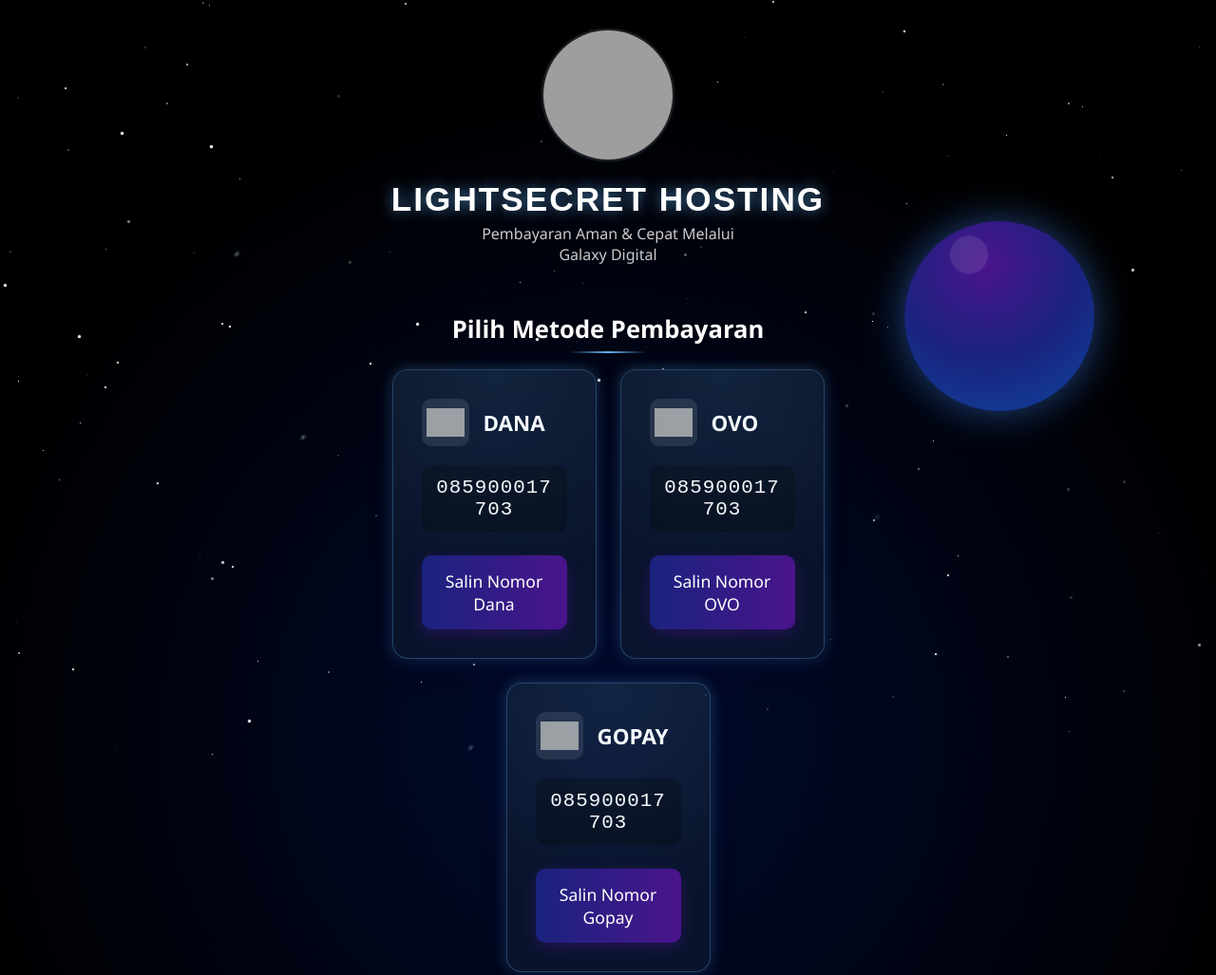
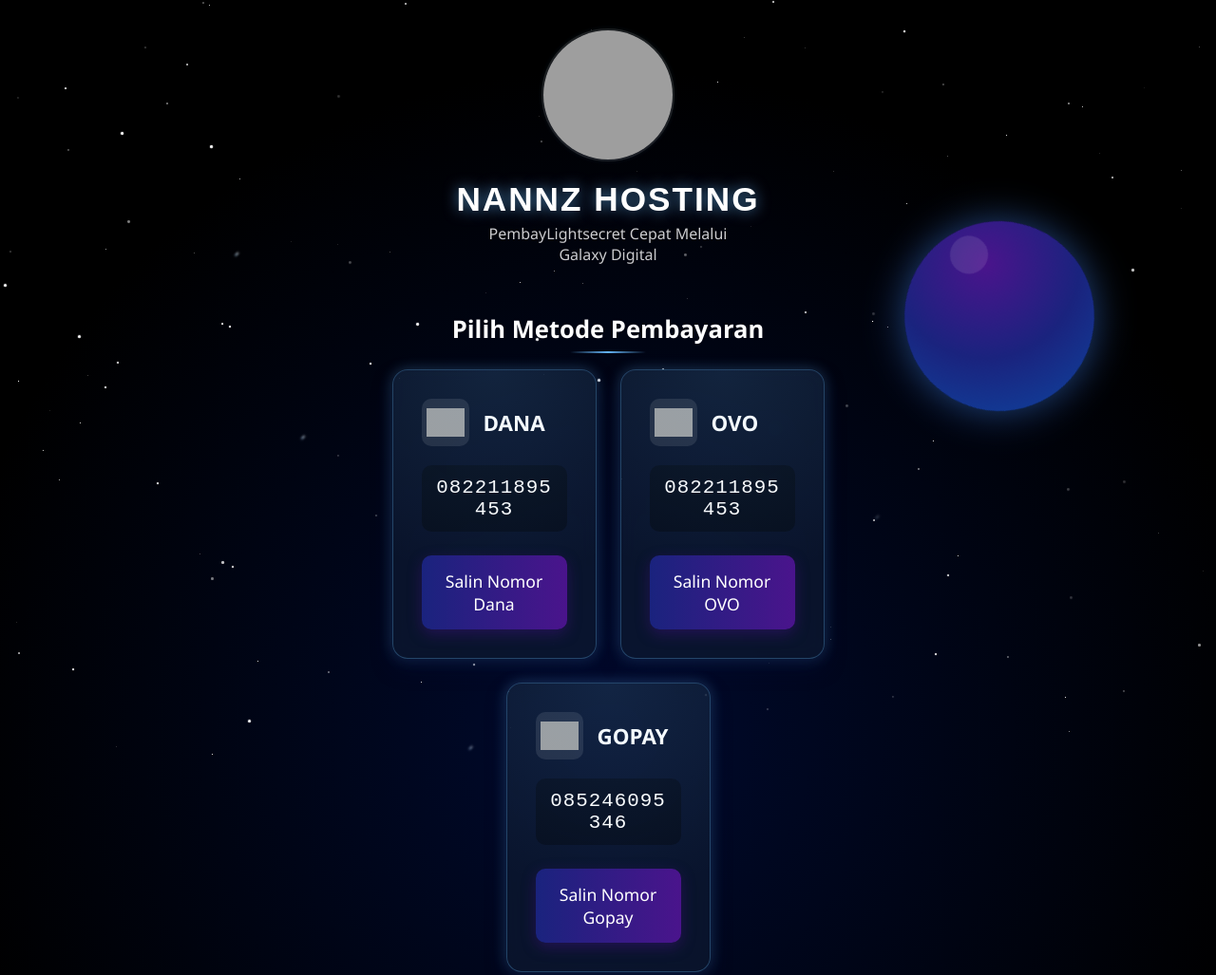
Before and after one commit to nannz-hosting/maissy-adekku-cantik-, a website: page adekku🤍/index.html in a window 1280 px wide. Shown: the top 1027 px of the page at 95% size. Drawn offline with Linux system fonts and the light colour scheme; grey boxes are pictures that could not be loaded.

Commit message:
Update index.html

```diff
--- a/adekku🤍/index.html
+++ b/adekku🤍/index.html
@@ -3,7 +3,7 @@
 <head>
     <meta charset="UTF-8">
     <meta name="viewport" content="width=device-width, initial-scale=1.0">
-    <title>LIGHTSECRET HOSTING - Pembayaran Luar Angkasa</title>
+    <title>NANNZ HOSTING - Pembayaran Luar Angkasa</title>
     <style>
         /* RESET & BASE STYLES */
         * {
@@ -481,10 +481,10 @@
     <header>
         <div class="profile-container">
             <div class="profile-glow"></div>
-            <img src="https://files.catbox.moe/h3nu9c.jpg" alt="Profile" class="profile-img">
+            <img src="https://files.catbox.moe/kvm7kw.jpeg" alt="Profile" class="profile-img">
         </div>
-        <h1>LIGHTSECRET HOSTING</h1>
-        <p class="subtitle">Pembayaran Aman & Cepat Melalui Galaxy Digital</p>
+        <h1>NANNZ HOSTING</h1>
+        <p class="subtitle">PembayLightsecret Cepat Melalui Galaxy Digital</p>
     </header>
 
     <!-- PAYMENT CARDS SECTION -->
@@ -497,9 +497,9 @@
                     <img src="https://files.catbox.moe/ub1asb.jpg" alt="Dana" class="card-logo">
                     <h3 class="card-title">DANA</h3>
                 </div>
-                <p class="card-number">085900017703</p>
+                <p class="card-number">082211895453</p>
                 <div class="btn-container">
-                    <button class="copy-btn" onclick="copyNumber('085900017703', this)">Salin Nomor Dana
+                    <button class="copy-btn" onclick="copyNumber('082211895453', this)">Salin Nomor Dana
                         <span class="copy-message">✅ Disalin!</span>
                     </button>
                 </div>
@@ -511,9 +511,9 @@
                     <img src="https://files.catbox.moe/xk31nx.jpg" alt="OVO" class="card-logo">
                     <h3 class="card-title">OVO</h3>
                 </div>
-                <p class="card-number">085900017703</p>
+                <p class="card-number">082211895453</p>
                 <div class="btn-container">
-                    <button class="copy-btn" onclick="copyNumber('085900017703', this)">Salin Nomor OVO
+                    <button class="copy-btn" onclick="copyNumber('082211895453', this)">Salin Nomor OVO
                         <span class="copy-message">✅ Disalin!</span>
                     </button>
                 </div>
@@ -525,9 +525,9 @@
                     <img src="https://files.catbox.moe/46j4wz.jpg" alt="Gopay" class="card-logo">
                     <h3 class="card-title">GOPAY</h3>
                 </div>
-                <p class="card-number">085900017703</p>
+                <p class="card-number">085246095346</p>
                 <div class="btn-container">
-                    <button class="copy-btn" onclick="copyNumber('085900017703', this)">Salin Nomor Gopay
+                    <button class="copy-btn" onclick="copyNumber('085246095346', this)">Salin Nomor Gopay
                         <span class="copy-message">✅ Disalin!</span>
                     </button>
                 </div>
@@ -539,13 +539,13 @@
     <section class="qris-section">
         <h3 class="qris-title">Scan QRIS di bawah untuk semua metode pembayaran</h3>
         <div class="qris-container">
-            <img src="https://files.catbox.moe/ctbtep.jpg" alt="QRIS" class="qris-img">
+            <img src="https://files.catbox.moe/tk2l9q.jpg" alt="QRIS" class="qris-img">
         </div>
     </section>
 
     <!-- FOOTER -->
     <footer>
-        <p>© 2025 LIGHTSECRET HOSTING. All rights reserved.</p>
+        <p>© 2025 NANNZ HOSTING. All rights reserved.</p>
     </footer>
 
     <!-- SPACE AUDIO -->
```
